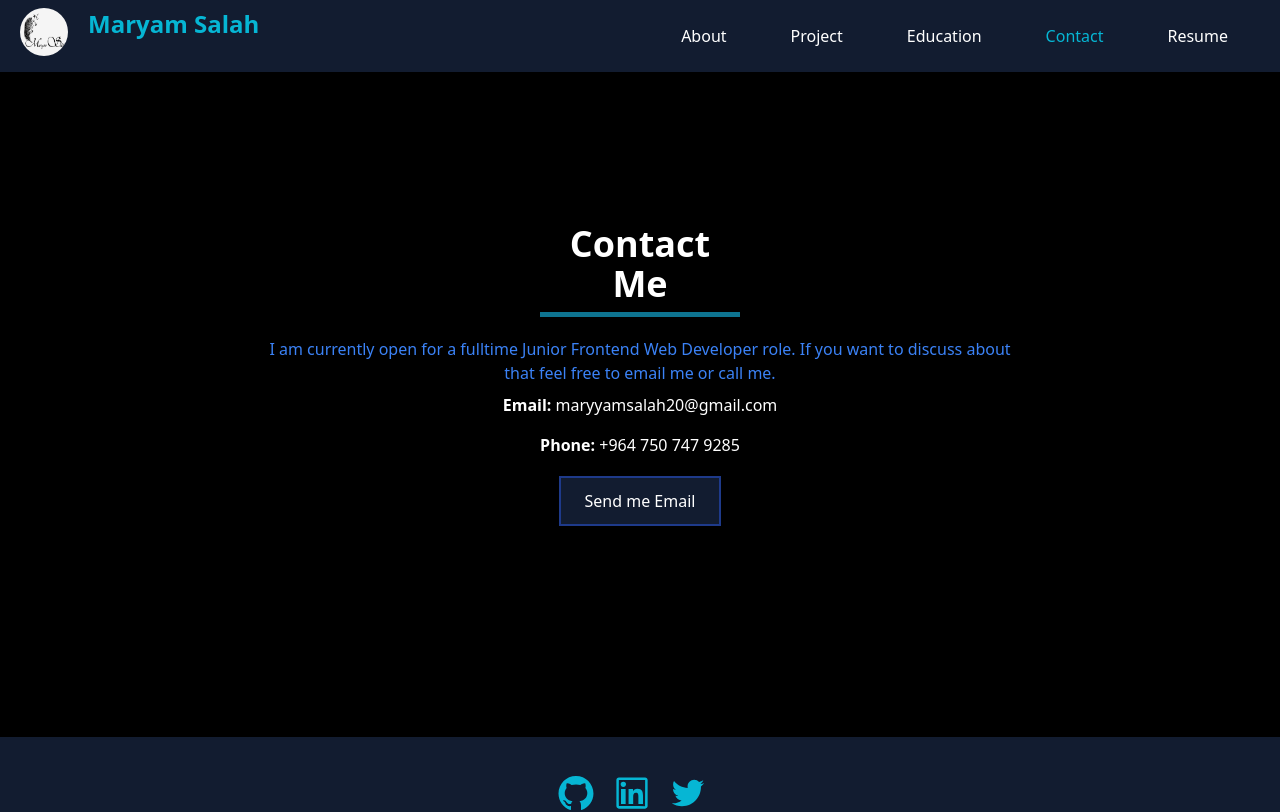
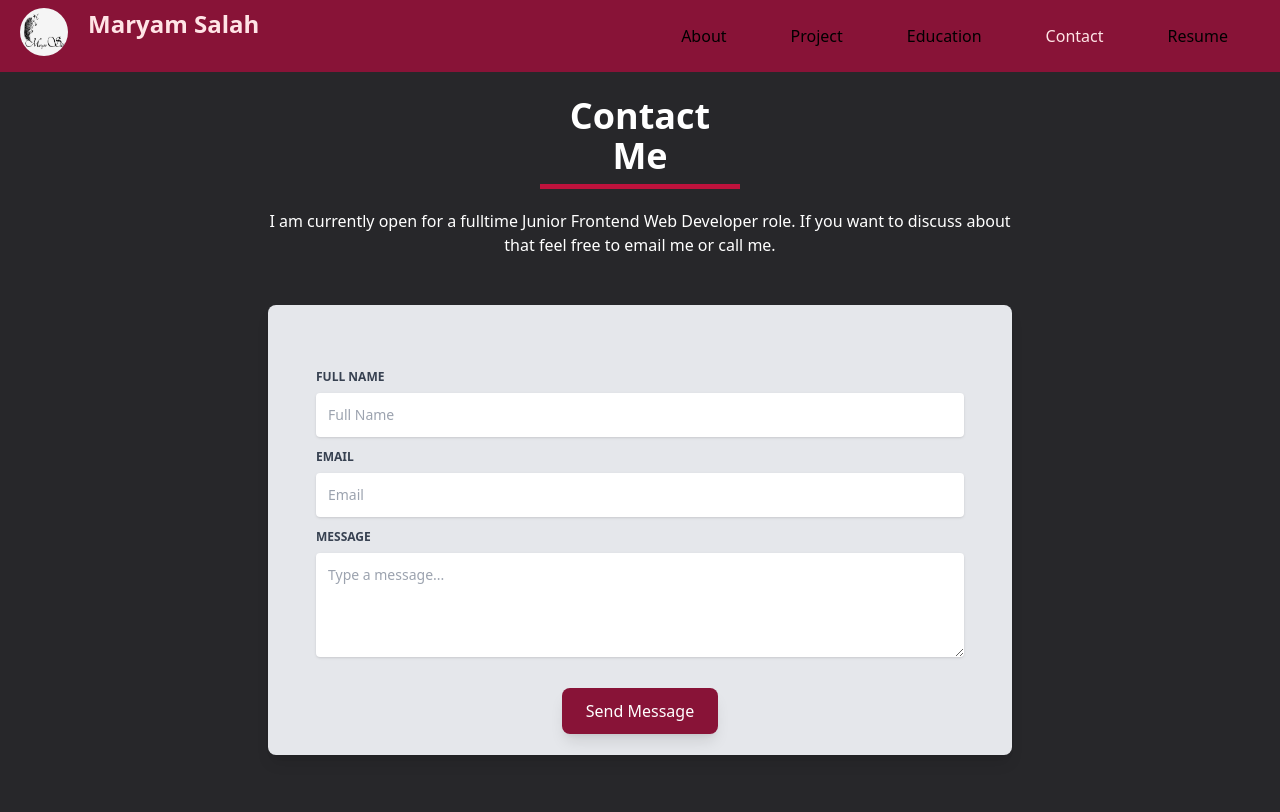
Before and after one commit to MaryyamSalah/Online-Portfolio, a React (Create React App) app: page /contact in a window 1280 px wide. Shown: the top 812 px of the page. Built offline with nearby package versions, Linux system fonts and the light colour scheme.

Commit message:
Modify education page and update color style

```diff
--- a/src/Components/About/about.js
+++ b/src/Components/About/about.js
@@ -5,21 +5,21 @@ import AboutImg from "../assets/about.jpeg";
 const About = () => {
   return (
 
-    <section className="bg-secondery text-white px-5 py-32" id="about">
+    <section className="bg-rose-50 text-white px-5 py-32" id="about">
 
       <div className="container mx-auto grid md:grid-cols-2 items-center justify-center md:justify-between">
 
         <div className="about-info">
-          <h2 className="text-4xl font-bold mb-5 border-b-[5px] w-[170px] border-cyan-700 pb-2">
+          <h2 className="text-4xl font-bold text-black mb-5 border-b-[5px] w-[170px] border-rose-700 pb-2">
             About Me
           </h2>
 
-          <p className="pb-5">
+          <p className="pb-5 text-gray-900">
             Hi, My Name Is Maryam Salah. I am a
             Junior Frontend Web Developer. I build beautifull websites with React and
             Tailwind CSS.
           </p>
-          <p className="pb-5">
+          <p className="pb-5 text-gray-800">
           I am an enthusiastic, self-motivated, reliable, responsible and hard-working person. I have achieved a lot of certificates in software programming and am ready to face new challenges. I have a great foundation of technical skills that I would bring to the role, along with my drive and work ethic.Well-versed in Front-end Coding to deliver the best user experience, with a strong skill in React js , HTML , CSS , JavaScript , Tailwind CSS , Test Jest , Firebase and many more.
           </p>
 
--- a/src/Components/Contact/contact.js
+++ b/src/Components/Contact/contact.js
@@ -2,27 +2,74 @@ import React from "react";
 
 const Contact = () => {
   return (
-    <section className="bg-primary px-5 py-56" id="contact">
+    <section className="bg-zinc-800 px-5 py-24" id="contact">
 
       <div className="text-center md:w-[60%] mx-auto text-white">
 
-        <h2 className="text-4xl font-bold mb-5 border-b-[5px] w-[200px] mx-auto border-cyan-700 pb-2">
+        <h2 className="text-4xl font-bold mb-5 border-b-[5px] w-[200px] mx-auto border-rose-700 pb-2">
           Contact Me
         </h2>
-        <p className="text-blue-500">
+        <p className="text-white mb-12">
           I am currently open for a fulltime Junior Frontend Web Developer role. If you
           want to discuss about that feel free to email me or call me.
         </p>
+        <div className="relative flex flex-col min-w-0 break-words py-8 px-12 bg-gray-200 w-full mb-8 shadow-lg rounded-lg">
+        <div className="relative w-full mb-3 mt-8 text-start">
+                      <label
+                        className="block uppercase text-gray-700 text-xs font-bold mb-2"
+                        htmlFor="full-name"
+                      >
+                        Full Name
+                      </label>
+                      <input
+                        type="text"
+                        className="border-0 px-3 py-3 placeholder-gray-400 text-gray-700 bg-white rounded text-sm shadow focus:outline-none focus:ring w-full"
+                        placeholder="Full Name"
+                        style={{ transition: "all .15s ease" }}
+                      />
+                    </div>
 
+                    <div className="relative w-full mb-3 text-start">
+                      <label
+                        className="block uppercase text-gray-700 text-xs font-bold mb-2"
+                        htmlFor="email"
+                      >
+                        Email
+                      </label>
+                      <input
+                        type="email"
+                        className="border-0 px-3 py-3 placeholder-gray-400 text-gray-700 bg-white rounded text-sm shadow focus:outline-none focus:ring w-full"
+                        placeholder="Email"
+                        style={{ transition: "all .15s ease" }}
+                      />
+                    </div>
 
-        <p className="py-2">
-          <span className="font-bold">Email:</span> maryyamsalah20@gmail.com
-        </p>
-        <p className="pt-2 pb-8">
-          <span className="font-bold">Phone:</span> +964 750 747 9285
-        </p>
-        <a className ="btn bg-accent  border-2 border-blue-900 text-white px-6 py-3  hover:bg-transparent" href="mailto:maryyamsalah20@gmail.com">Send me Email</a>
-      </div>
+                    <div className="relative w-full mb-3 text-start">
+                      <label
+                        className="block uppercase text-gray-700 text-xs font-bold mb-2"
+                        htmlFor="message"
+                      >
+                        Message
+                      </label>
+                      <textarea
+                        rows="4"
+                        cols="80"
+                        className="border-0 px-3 py-3 placeholder-gray-400 text-gray-700 bg-white rounded text-sm shadow focus:outline-none focus:ring w-full"
+                        placeholder="Type a message..."
+                      />
+                    </div>
+                    <div className="text-center mt-6">
+                      <a
+                        className="btn bg-rose-900 shadow-lg rounded-lg   text-white px-6 py-3 hover:bg-rose-700 hover:text-black"
+                        type="button"
+                        style={{ transition: "all .15s ease" }}
+                        href="mailto:maryyamsalah20@gmail.com"
+                      >
+                        Send Message
+                      </a>
+                    </div>
+       </div>
+       </div>
     </section>
   );
 };
--- a/src/Components/Footer/footer.js
+++ b/src/Components/Footer/footer.js
@@ -6,25 +6,25 @@ import {
 } from "react-icons/ai";
 
 const Footer = () => {
-  return <div className="py-4 text-center bg-accent text-white  ">
+  return <div className="py-4 text-center bg-zinc-900 text-white  ">
    <div className="flex justify-center py-5 ">
             <a
               href="https://github.com/MaryyamSalah"
-              className="pr-4 inline-block text-cyan-500 hover:text-white"
+              className="pr-4 inline-block text-rose-900 hover:text-white"
             >
               {" "}
               <AiOutlineGithub size={40} />{" "}
             </a>
             <a
               href="https://www.linkedin.com/in/maryam-salah"
-              className="pr-4 inline-block text-cyan-500 hover:text-white"
+              className="pr-4 inline-block text-rose-900 hover:text-white"
             >
               {" "}
               <AiOutlineLinkedin size={40} />{" "}
             </a>
             <a
               href="https://twitter.com/maryyumma"
-              className="pr-4 inline-block text-cyan-500 hover:text-white"
+              className="pr-4 inline-block text-rose-900 hover:text-white"
             >
               {" "}
               <AiOutlineTwitter size={40} />{" "}
--- a/src/Components/Header/header.js
+++ b/src/Components/Header/header.js
@@ -12,14 +12,14 @@ const Header = () => {
 
 
   return (
-    <header className="flex justify-between px-5 py-2 bg-accent text-white fixed w-full z-10">
+    <header className="flex justify-between px-5 py-2 bg-rose-900 text-white fixed w-full z-10">
         <div class="flex justify-between ">
         <img
             src={logo}
             alt="coding illustration"
             className="rounded-full w-12 h-12"
           />
-      <a href="/" className="text-2xl font-bold text-cyan-500 px-5 ">
+      <a href="/" className="text-2xl font-bold text-rose-100 px-5 ">
         Maryam Salah
       </a>
 </div>
@@ -27,31 +27,31 @@ const Header = () => {
       <nav className="flex hidden md:block my-4">
       <NavLink
         to="/"
-        className={({ isActive }) => (isActive ? "link-active text-cyan-500 px-8" : "link px-8")}
+        className={({ isActive }) => (isActive ? "link-active text-rose-100 px-8" : "link px-8 text-black")}
       >
         About
       </NavLink>
       <NavLink
         to="/projects"
-        className={({ isActive }) => (isActive ? "link-active text-cyan-500 px-8" : "link px-8")}
+        className={({ isActive }) => (isActive ? "link-active text-rose-100 px-8" : "link px-8 text-black")}
       >
         Project
       </NavLink>
       <NavLink
         to="/education"
-        className={({ isActive }) => (isActive ? "link-active text-cyan-500 px-8" : "link px-8")}
+        className={({ isActive }) => (isActive ? "link-active text-rose-100 px-8" : "link px-8 text-black")}
       >
         Education
       </NavLink>
       <NavLink
         to="/contact"
-        className={({ isActive }) => (isActive ? "link-active text-cyan-500 px-8" : "link px-8")}
+        className={({ isActive }) => (isActive ? "link-active text-rose-100 px-8" : "link px-8 text-black")}
       >
         Contact
       </NavLink>
       <NavLink
         to="/resume"
-        className={({ isActive }) => (isActive ? "link-active text-cyan-500 px-8" : "link px-8")}
+        className={({ isActive }) => (isActive ? "link-active text-rose-100 px-8" : "link px-8 text-black ")}
       >
         Resume
       </NavLink>
@@ -59,9 +59,9 @@ const Header = () => {
 
       {/* Mobile Nav */}
       <nav
-        className={!toggle ? "mobile-nav left-[-100%]" : "mobile-nav left-0 "}
+        className={!toggle ? "mobile-nav left-[-100%] mt-6 " : "mobile-nav left-0 mt-6"}
       >
-        <ul className="flex flex-col py-12">
+        <ul className="flex flex-col pb-12">
         <li className="py-2">
           <Link to ="/" onClick={() => setToggle(false)}>About</Link>
           </li>
--- a/src/Components/Projects/projects.js
+++ b/src/Components/Projects/projects.js
@@ -4,12 +4,12 @@ import secondImg from "../assets/khama.jpg";
 import thirdImg from "../assets/movie.jpg"
 
 
-const Projects = () => {
+
 const projects = [
   {
     img: firstImg,
     title: "Online Therapy",
-          desc: " This Project will allow users to schedule an appointment with a therapist and take therapy sessions online through chat,video,and voice calls.Therapists and people who need to talk to therapists but they don't have time or ability  to visit their clinic, or people who have restricted families and don't allow them to visit therapies.  Built with React js, Firebase,Test jest and Tailwind CSS. ",
+    desc: " This Project will allow users to schedule an appointment with a therapist .Therapists and people who need to talk to therapists but they don't have time or ability  to visit their clinic, or people who have restricted families and don't allow them to visit therapies.  Built with React js, Firebase,Test jest and Tailwind CSS. ",
     live: "https://63d2a15534670f07714bccc0--twmb.netlify.app/",
     code: "https://github.com/Roubaaa/TWMB",
   },
@@ -30,12 +30,15 @@ const Projects = () => {
   },
 ];
 
+const Projects = () => {
+
+
   return (
-    <section className="bg-primary text-white px-5 py-32" id="projects">
+    <section className="bg-zinc-800 text-white px-5 py-32" id="projects">
 
       <div className="container mx-auto grid md:grid-cols-2 items-center md:justify-between">
            <div className="about-info mb-5">
-          <h2 className="text-4xl font-bold mb-5 border-b-[5px] w-[140px] border-cyan-700 pb-2">
+          <h2 className="text-4xl font-bold mb-5 border-b-[5px] w-[140px] border-rose-700 pb-2">
             Projects
           </h2>
 
@@ -50,7 +53,7 @@ const Projects = () => {
           return (
             <div className="relative" key={i}>
               <img className="w-96 h-72" src={project.img} alt={project.title} />
-              <div className="flex absolute left-0 right-0 top-0 bottom-0 mx-auto w-[80] h-[64]  bg-secondery  opacity-0 duration-500 justify-center flex-col hover:opacity-100 ">
+              <div className="flex absolute left-0 right-0 top-0 bottom-0 mx-auto w-[80] h-[64]  bg-rose-900  opacity-0 duration-500 justify-center flex-col hover:opacity-100 ">
                 <p className="py-5 text-center font-bold px-2 text-white">
                   {project.desc}
                 </p>
@@ -58,13 +61,13 @@ const Projects = () => {
                 <div className="mx-auto">
                   <a
                     href={project.live}
-                    className="px-5 py-2 bg-blue-500 hover:bg-blue-600 mr-5 font-bold"
+                    className="px-5 py-2 text-black bg-rose-400 hover:bg-rose-700 hover:text-white mr-5 font-bold"
                   >
                     Live
                   </a>
                   <a
                     href={project.code}
-                    className="px-5 py-2 bg-blue-700 hover:bg-blue-800 font-bold"
+                    className="px-5 py-2 text-black bg-rose-400 hover:bg-rose-700 hover:text-white font-bold"
                   >
                     Code
                   </a>
--- a/src/index.css
+++ b/src/index.css
@@ -3,21 +3,7 @@
 @tailwind utilities;
 
 /* color */
-.bg-primary {
-  background: #000000;
-}
 
-.bg-secondery {
-  background: #223844;
-}
-
-.bg-accent {
-  background: #121c30;
-}
-
-.text-accent {
-  color: #2e3750;
-}
 
 .mobile-nav {
   @apply block md:hidden fixed top-10 py-2 w-full h-full bg-gray-900 duration-500;
```
Also changed, not shown: src/Components/Education/education.js (+88 -53 lines). Lines whose indentation alone changed are shown as unchanged.
